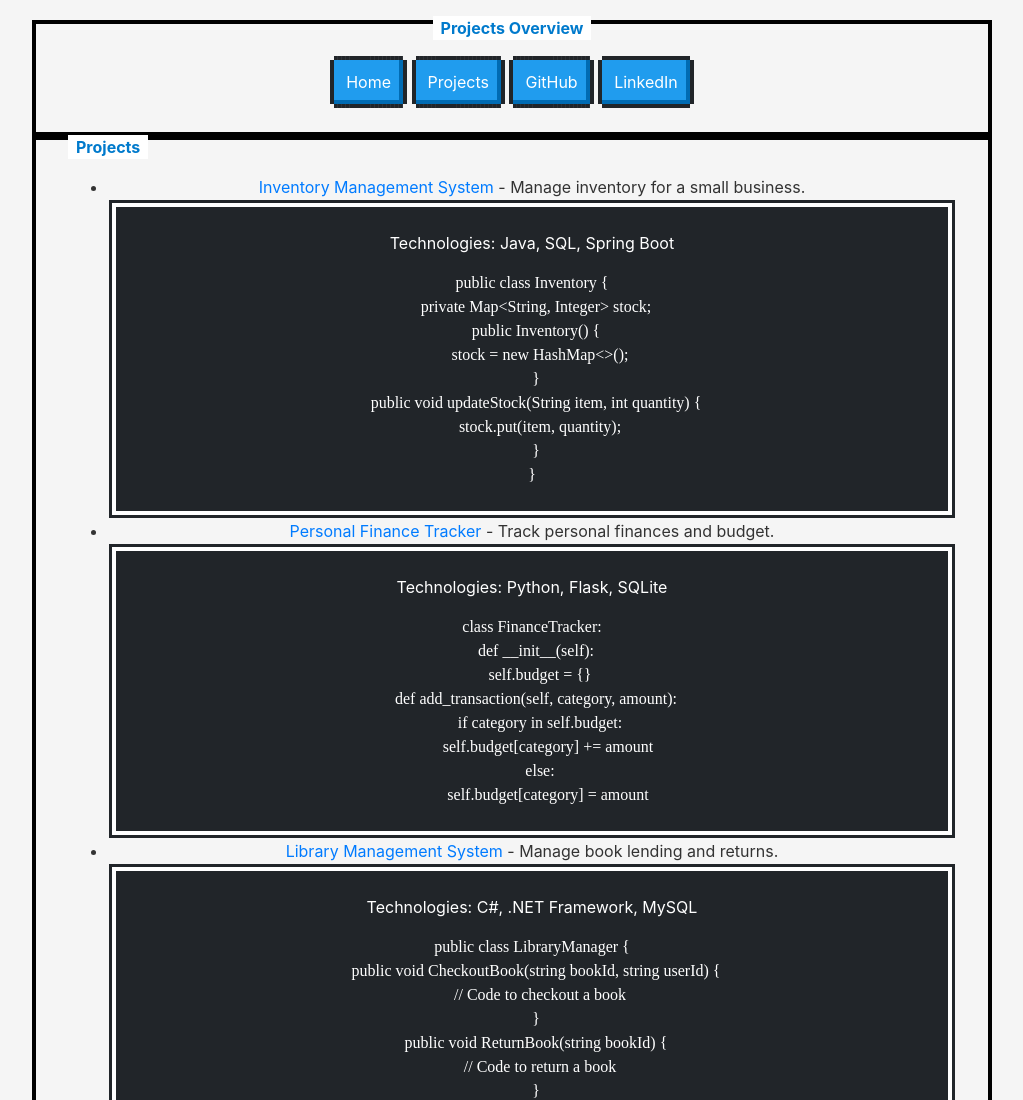
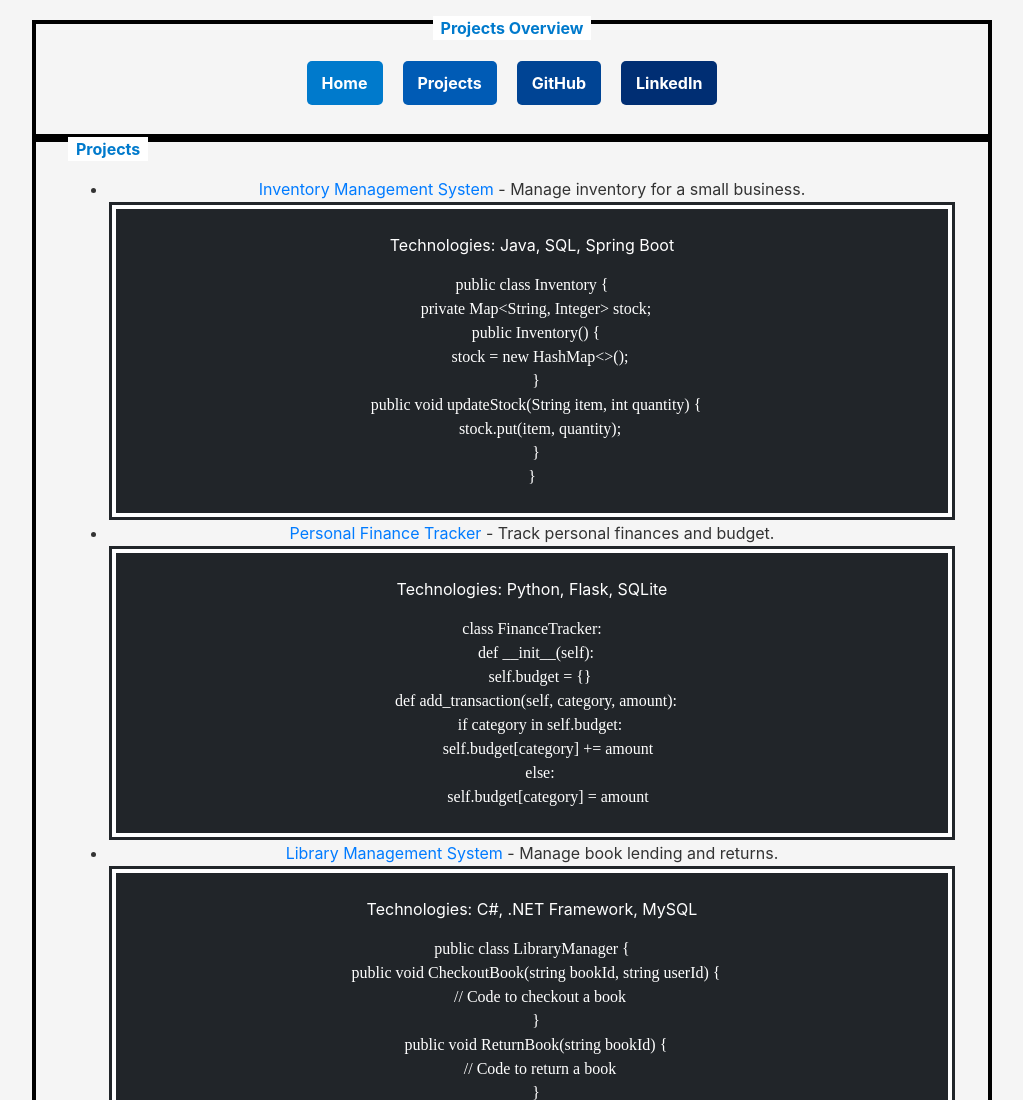
Before and after one commit to ramananalyst/ramananalyst.github.io, a plain HTML site: page pro.html in a window 1280 px wide. Shown: the top 1100 px of the page, without its empty margins (128-1151 px from the left). Drawn offline with nearby package versions, Linux system fonts and the light colour scheme.

Commit message:
Update pro.html

```diff
--- a/pro.html
+++ b/pro.html
@@ -11,11 +11,11 @@
     <header>
         <nav class="nes-container with-title is-centered">
             <p class="title">Projects Overview</p>
-            <div style="text-align: center;">
-                <a href="index.html" class="nes-btn is-primary">Home</a>
-                <a href="projects.html" class="nes-btn is-primary">Projects</a>
-                <a href="https://github.com/ramananalyst" target="_blank" class="nes-btn is-primary">GitHub</a>
-                <a href="https://linkedin.com/in/ramanprasad" target="_blank" class="nes-btn is-primary">LinkedIn</a>
+            <div class="nav-links">
+                <a href="index.html">Home</a>
+                <a href="projects.html">Projects</a>
+                <a href="https://github.com/ramananalyst" target="_blank">GitHub</a>
+                <a href="https://linkedin.com/in/ramanprasad" target="_blank">LinkedIn</a>
             </div>
         </nav>
     </header>
```
